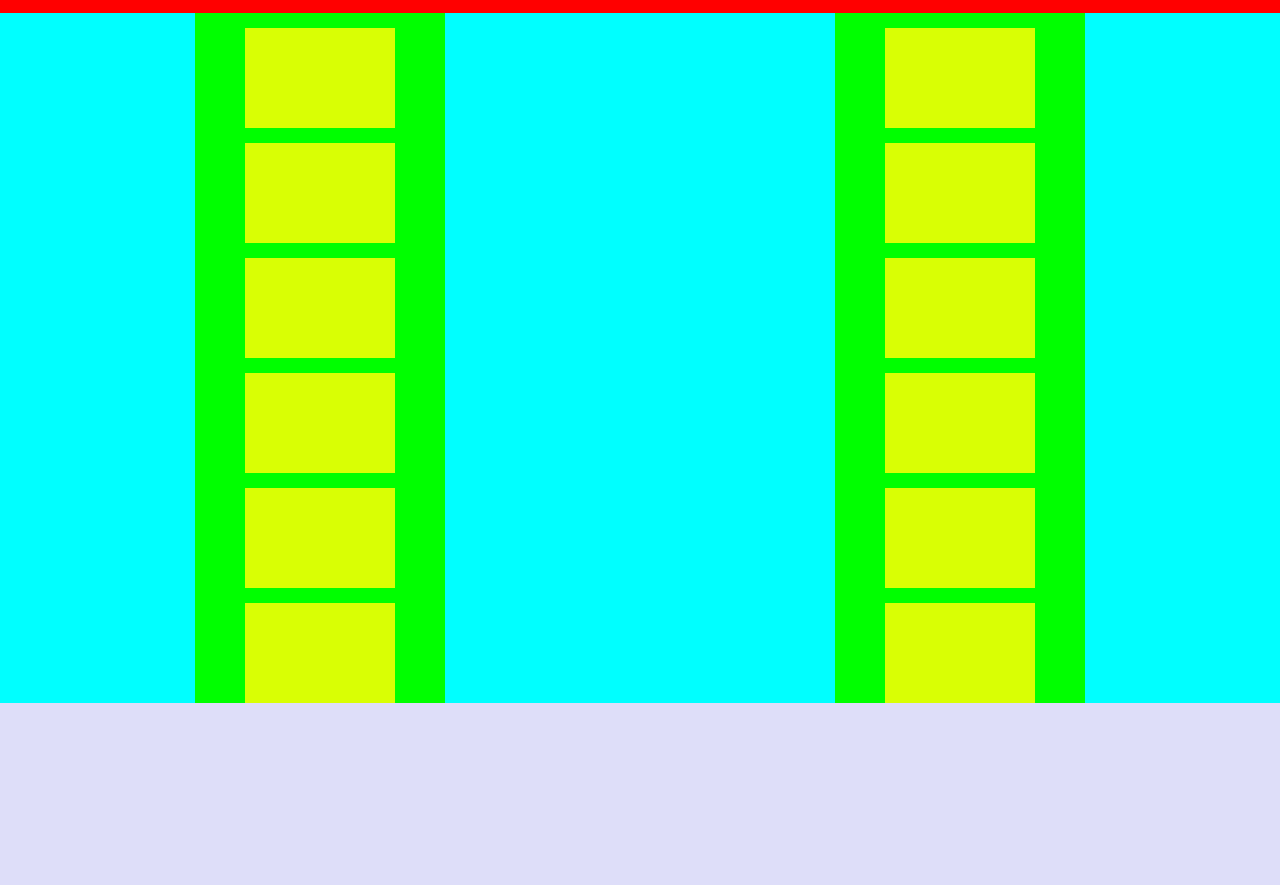
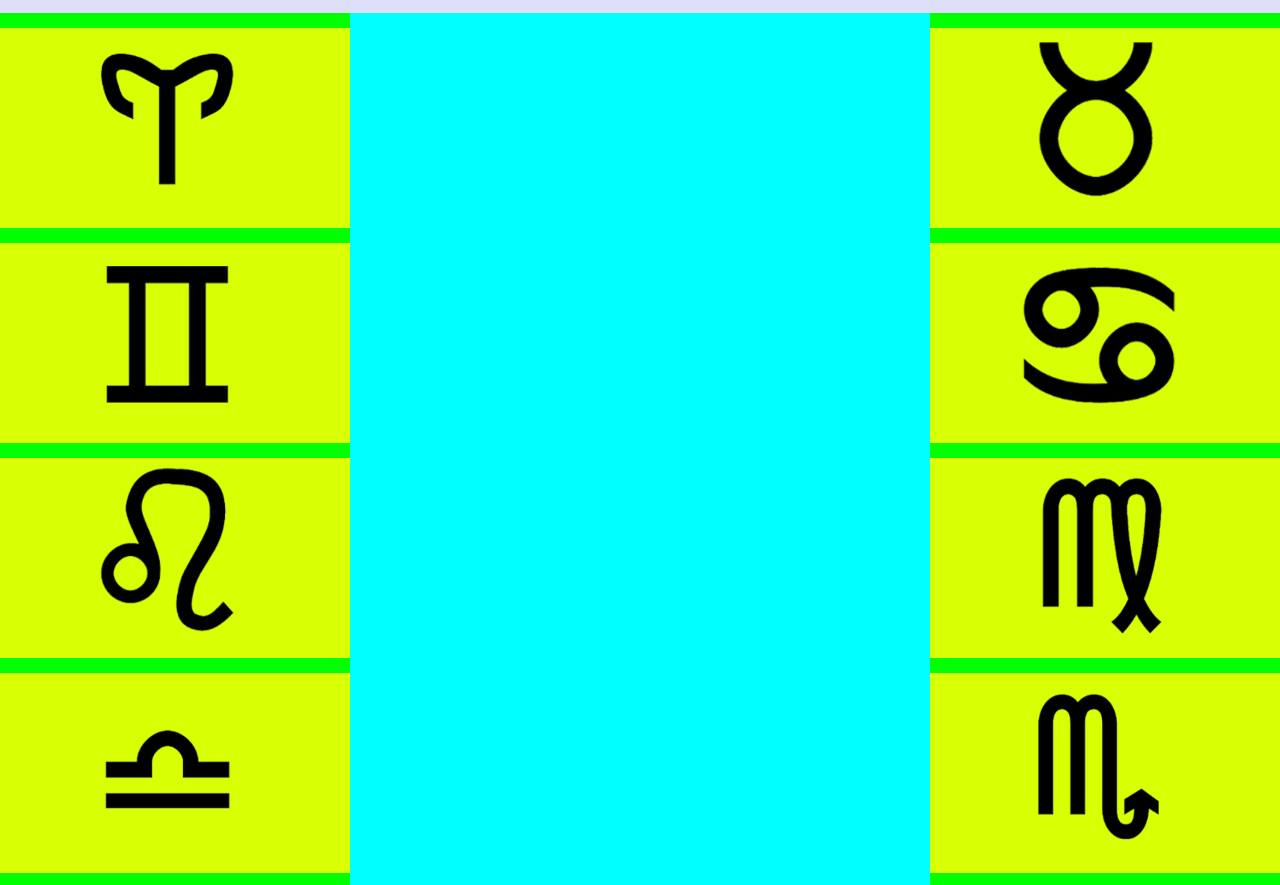
Before and after one commit to LeonardoRdev/Projeto_Evandro-HTML, a plain HTML site: page index.html in a window 1280 px wide. Shown: the part 189-1074 px from the top of the page. Before the commit the page ends 892 px from the top, so only its background shows below. Drawn offline with Linux system fonts and the light colour scheme.

Commit message:
Signos adicionados

```diff
--- a/index.html
+++ b/index.html
@@ -25,20 +25,20 @@
         <h1>Escolha um Signo</h1>
         <div id="todos_signos">
             <section class="signos_caixa">
-                <div class="signo"></div>
-                <div class="signo"></div>
-                <div class="signo"></div>
-                <div class="signo"></div>
-                <div class="signo"></div>
-                <div class="signo"></div>
+                <img class="signo" img src="imagens/aries.png" alt="libra"></img>
+                <img class="signo" img src="imagens/gemeos.png" alt="libra"></img>
+                <img class="signo" img src="imagens/leao.png" alt="libra"></img>
+                <img class="signo" img src="imagens/libra.png" alt="libra"></img>
+                <img class="signo" img src="imagens/sargitario.png" alt="libra"></img>
+                <img class="signo" img src="imagens/aquario.png" alt="libra"></img>
             </section>
             <section class="signos_caixa">
-                <div class="signo"></div>
-                <div class="signo"></div>
-                <div class="signo"></div>
-                <div class="signo"></div>
-                <div class="signo"></div>
-                <div class="signo"></div>
+                <img class="signo" img src="imagens/touro.png" alt="libra"></img>
+                <img class="signo" img src="imagens/cancer.png" alt="libra"></img>
+                <img class="signo" img src="imagens/virgem.png" alt="libra"></img>
+                <img class="signo" img src="imagens/escorpiao.png" alt="libra"></img>
+                <img class="signo" img src="imagens/capricornio.png" alt="libra"></img>
+                <img class="signo" img src="imagens/peixes.png" alt="libra"></img>
             </section>
         </div>
     </main>
--- a/style.css
+++ b/style.css
@@ -75,33 +75,32 @@ nav a:hover {
 /* Estilização dos Signos*/
 main#main_signo {
     margin-top: -150px;
-    /* PROVISÓRIO */
-    background-color: rgb(255, 0, 0);
 }
 
 main#main_signo h1 {
     text-align: center;
     font-size: 2.6em;
-    background-color: rgb(0, 114, 0);
 }
 
 div#todos_signos {
     display: flex;
-    justify-content: space-around;
+    justify-content: space-between;
     background-color: aqua;
 }
 
 section.signos_caixa {
     background-color: rgb(0, 255, 0);
-    width: 250px;
+    display: flex;
+    flex-direction: column;
 }
 
-div.signo {
+img.signo {
     margin: 15px auto 0;
     background-color: rgb(217, 255, 4);
-    height: 100px;
-    width: 150px;
+    height: 200px;
+    width: 350px;
 }
+
 
 /*
 Espaçamento
```
Also changed, not shown: imagens/aquario.png (added), imagens/aries.png (added), imagens/cancer.png (added), imagens/capricornio.png (added), imagens/escorpiao.png (added), imagens/gemeos.png (added), imagens/leao.png (added), imagens/libra.png (added), imagens/peixes.png (added), imagens/sargitario.png (added), imagens/touro.png (added), imagens/virgem.png (added).
